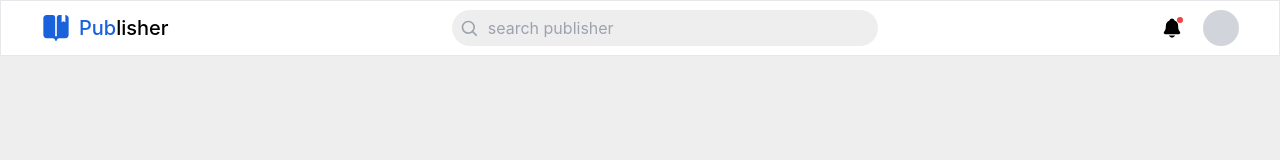
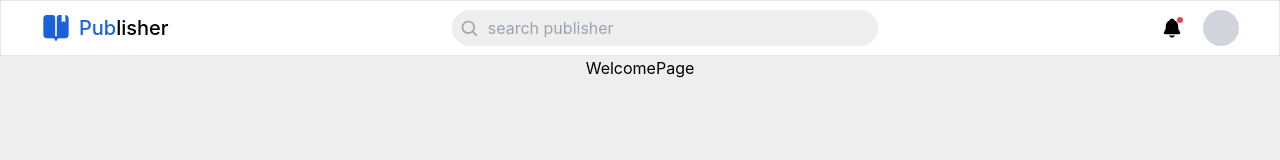
Before and after one commit to Michaeloye/publisher, a React (Vite) app: page / in a window 1280 px wide. Before the commit this address had no page. Shown: the top 160 px of the page. Built offline with nearby package versions, Linux system fonts and the light colour scheme.

Commit message:
Add WelcomePage

```diff
--- a/src/App.jsx
+++ b/src/App.jsx
@@ -5,6 +5,7 @@ import Header from "./components/Header";
 import useScreensize from "./hooks/useScreensize";
 import Home from "./pages/Home";
 import axios from "axios";
+import WelcomePage from "./pages/WelcomePage";
 
 function App() {
   const { width } = useScreensize();
@@ -27,6 +28,7 @@ function App() {
 
         <Header />
         <Routes>
+          <Route exact path="/" element={<WelcomePage />} />
           <Route exact path="/home" element={<Home />} />
         </Routes>
       </div>
```
